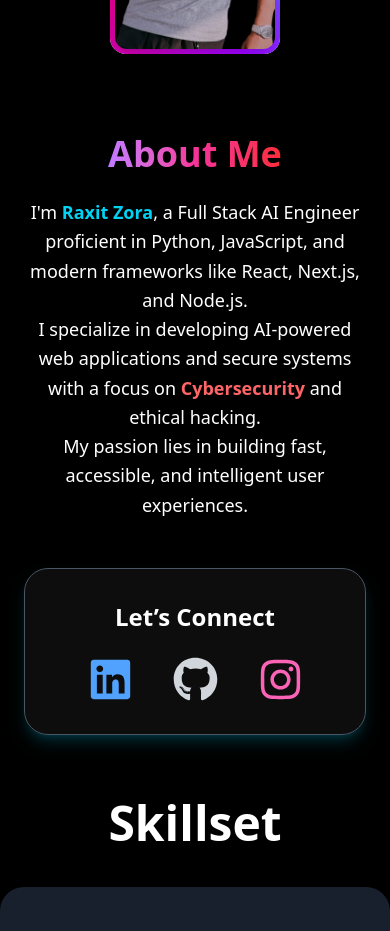
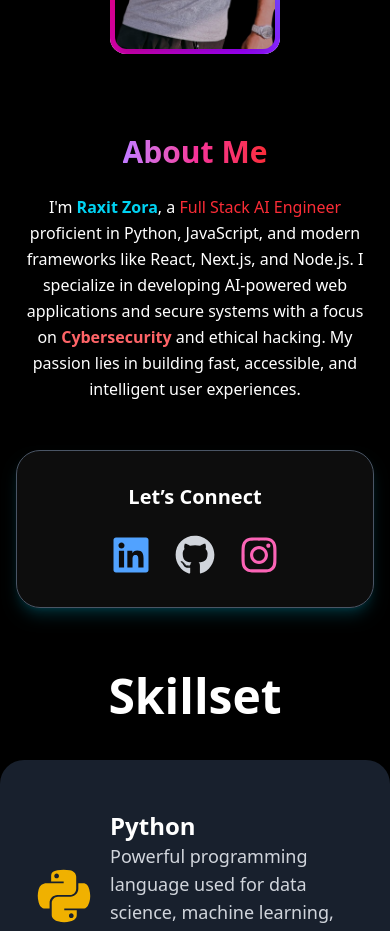
Before and after one commit to raxitzora/portfolio, a React (Vite) app: page / in a window 390 px wide. Shown: the part 940-1871 px from the top of the page. Built offline with nearby package versions, Linux system fonts and the light colour scheme.

Commit message:
Update About.jsx

```diff
--- a/src/components/About/About.jsx
+++ b/src/components/About/About.jsx
@@ -1,34 +1,43 @@
-import React from 'react';
-import { FaLinkedin, FaGithub, FaInstagram } from 'react-icons/fa';
+import { FaLinkedin, FaGithub, FaInstagram } from "react-icons/fa";
 
 const About = () => {
   return (
     <section
       id="about"
-      className="text-center text-white mt-20 px-6"
+      className="text-center text-white mt-20 px-4 sm:px-6 lg:px-12"
     >
-      {/* ✅ Changed to <h2> for semantic structure */}
-      <h2 className="text-4xl md:text-5xl lg:text-6xl font-bold animate-fadeInUp">
+      {/* Heading */}
+      <h2 className="text-3xl sm:text-4xl md:text-5xl lg:text-6xl font-bold animate-fadeInUp">
         <span className="bg-gradient-to-r from-purple-400 via-pink-500 to-red-500 bg-clip-text text-transparent">
           About Me
         </span>
       </h2>
 
-      {/* ✅ Enhanced paragraph content with keyword-rich info */}
-      <p className="text-lg md:text-2xl font-light mt-6 leading-relaxed animate-fadeIn delay-200">
-        I'm <span className="font-semibold text-cyan-400">Raxit Zora</span>, a <strong>Full Stack AI Engineer</strong> proficient in Python, JavaScript, and modern frameworks like React, Next.js, and Node.js. <br />
-        I specialize in developing AI-powered web applications and secure systems with a focus on <span className="text-red-400 font-semibold">Cybersecurity</span> and ethical hacking. <br />
-        My passion lies in building fast, accessible, and intelligent user experiences.
+      {/* Paragraph */}
+      <p className="max-w-3xl mx-auto text-base sm:text-lg md:text-xl lg:text-2xl font-light mt-6 leading-relaxed animate-fadeIn delay-200 px-2">
+        I'm{" "}
+        <span className="font-semibold text-cyan-400">Raxit Zora</span>, a{" "}
+        <strong className="text-red-500">Full Stack AI Engineer</strong>{" "}
+        proficient in Python, JavaScript, and modern frameworks like React,
+        Next.js, and Node.js. <br className="hidden sm:block" />
+        I specialize in developing AI-powered web applications and secure
+        systems with a focus on{" "}
+        <span className="text-red-400 font-semibold">Cybersecurity</span> and
+        ethical hacking. <br className="hidden sm:block" />
+        My passion lies in building fast, accessible, and intelligent user
+        experiences.
       </p>
 
-      {/* ✅ Social Media Section */}
+      {/* Social Media Section */}
       <div
-        className="border border-gray-600 backdrop-blur-md bg-white/5 rounded-3xl w-full md:w-2/3 lg:w-1/2 mx-auto mt-12 py-8 px-4 animate-fadeInUp delay-500 shadow-lg shadow-cyan-500/20"
+        className="border border-gray-600 backdrop-blur-md bg-white/5 rounded-3xl w-full max-w-xl sm:max-w-2xl mx-auto mt-12 py-8 px-6 animate-fadeInUp delay-500 shadow-lg shadow-cyan-500/20"
         aria-label="Social links section"
       >
-        <h3 className="font-bold text-2xl md:text-3xl text-white">Let’s Connect</h3>
+        <h3 className="font-bold text-xl sm:text-2xl md:text-3xl text-white">
+          Let’s Connect
+        </h3>
 
-        <div className="flex justify-center gap-10 mt-6">
+        <div className="flex flex-wrap justify-center gap-6 sm:gap-10 mt-6">
           <a
             href="https://www.linkedin.com/in/raxit-zora-2a684129b"
             target="_blank"
@@ -37,7 +46,7 @@ const About = () => {
             aria-label="LinkedIn"
             className="transform hover:scale-110 transition duration-300"
           >
-            <FaLinkedin size={45} className="text-blue-400 hover:text-blue-600" />
+            <FaLinkedin size={40} className="sm:size-45 text-blue-400 hover:text-blue-600" />
           </a>
 
           <a
@@ -48,7 +57,7 @@ const About = () => {
             aria-label="GitHub"
             className="transform hover:scale-110 transition duration-300"
           >
-            <FaGithub size={45} className="text-gray-300 hover:text-white" />
+            <FaGithub size={40} className="sm:size-45 text-gray-300 hover:text-white" />
           </a>
 
           <a
@@ -59,7 +68,7 @@ const About = () => {
             aria-label="Instagram"
             className="transform hover:scale-110 transition duration-300"
           >
-            <FaInstagram size={45} className="text-pink-400 hover:text-pink-600" />
+            <FaInstagram size={40} className="sm:size-45 text-pink-400 hover:text-pink-600" />
           </a>
         </div>
       </div>
```
